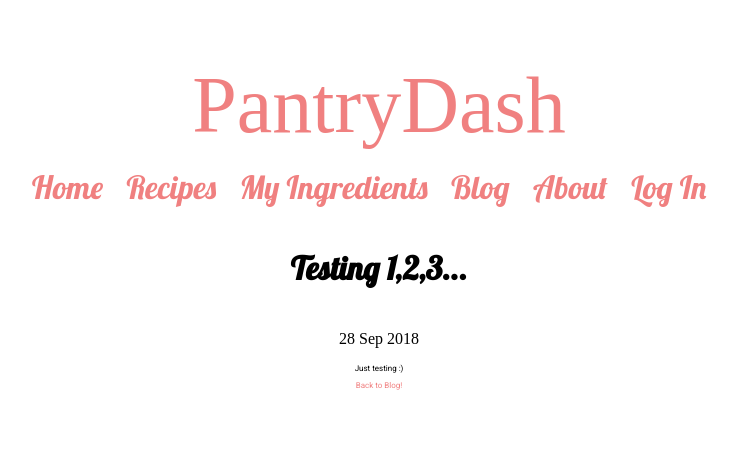
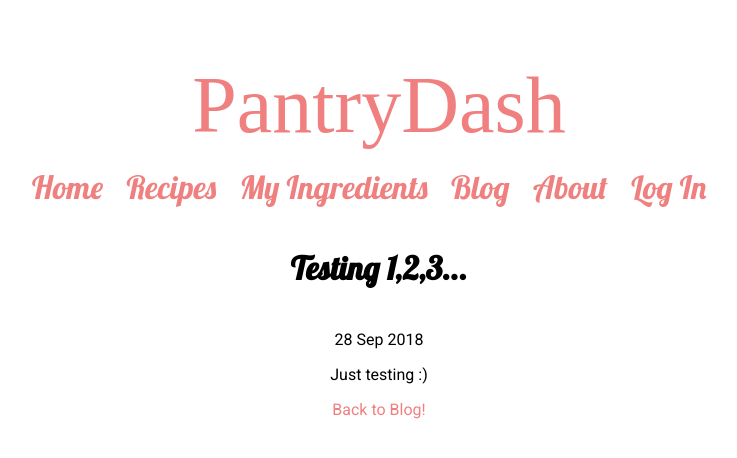
Before and after one commit to czolish/PantryDash, a Jekyll site: the page built from _posts/2018-09-28-testing.md, in a window 1280 px wide. Shown: the top 458 px of the page, without its empty margins (261-998 px from the left). Built offline with Jekyll 4.4.1, drawn with Linux system fonts in a browser that asks for light colours.

Commit message:
Update main.css

```diff
--- a/css/main.css
+++ b/css/main.css
@@ -54,6 +54,7 @@ p.site-title {
 
 p.meta {
   text-align: center;
+  font-family: 'Roboto', sans-serif;
 }
 
 h1.page-title {
@@ -77,5 +78,5 @@ div.nav {
 div.post {
   text-align: center;
   font-family: 'Roboto', sans-serif;
-  font-size: 0.5em;
+  font-size: 1em;
 }
```
